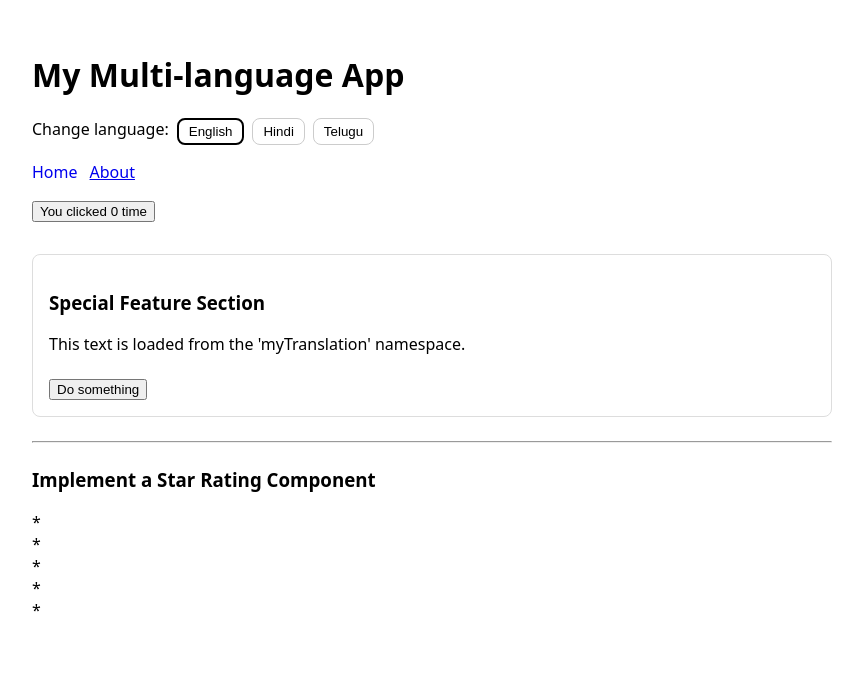
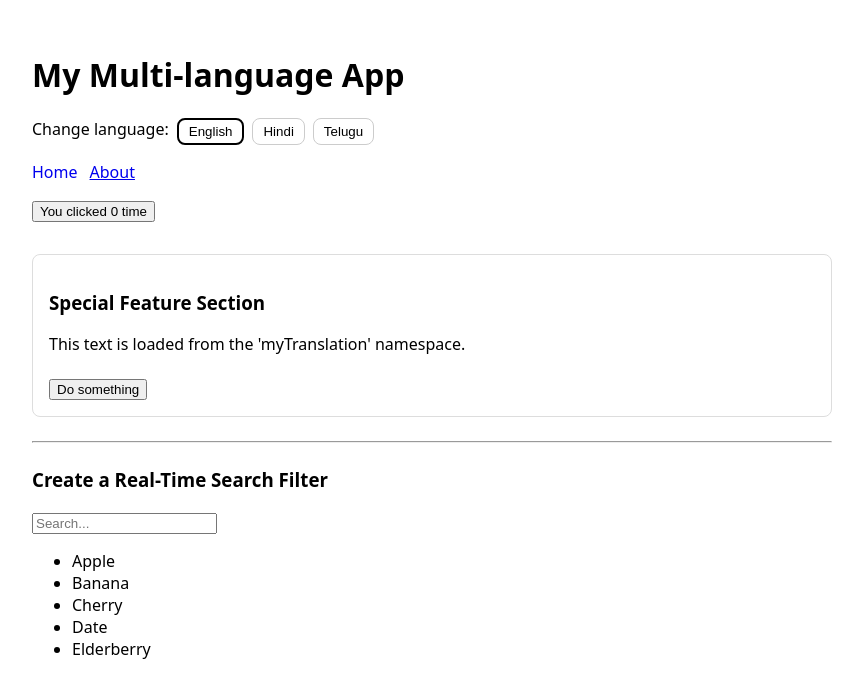
Before and after one commit to UdayKumarBurgula/my-react-prepare, a React (Create React App) app: page /about in a window 1280 px wide. Shown: the top 698 px of the page, without its empty margins (0-863 px from the left). Built offline with nearby package versions, Linux system fonts and the light colour scheme.

Commit message:
Create a Real-Time Search Filter

```diff
--- a/src/pages/AboutPage.js
+++ b/src/pages/AboutPage.js
@@ -3,31 +3,34 @@ import React, { useState, useEffect } from "react";
 import { useTranslation } from "react-i18next";
 import { createPortal } from 'react-dom';
 
-const StarRating = ({ totalStars = 5 }) => {
-    const [rating, setRating] = useState(0);
+const RealTimeSearch = ({ items }) => {
+    const [query, setQuery] = useState('');
+
+    const filterItems = items.filter(item => item.toLowerCase().includes(query.toLowerCase()));
 
     return (
         <div>
-            {
-                [...Array(totalStars)].map((star, index) => {
-                const starValue = index + 1;
-                return (
-                    <div>*</div>
-                );
-            })}
-        </div>
-    );
+            <input type="text" value={query} onChange={ e => setQuery(e.target.value) } placeholder="Search..." />
+            <ul>
+                {
+                    filterItems.map((item, index) => (
+                        <li key={index }>{item}</li>
+                       ))
+                }
+            </ul>
+        </div>);
 };
 
 
 function AboutPage() {
   // ✅ Use about namespace + fallback to "common"
   const { t } = useTranslation(["about", "common"]);
+  const items = ['Apple', 'Banana', 'Cherry', 'Date', 'Elderberry'];
 
   return (
       <div>
-          <h3>Implement a Star Rating Component</h3>
-          <StarRating />
+          <h3>Create a Real-Time Search Filter</h3>
+          <RealTimeSearch items={items} />
       </div>
   );
 }
```
